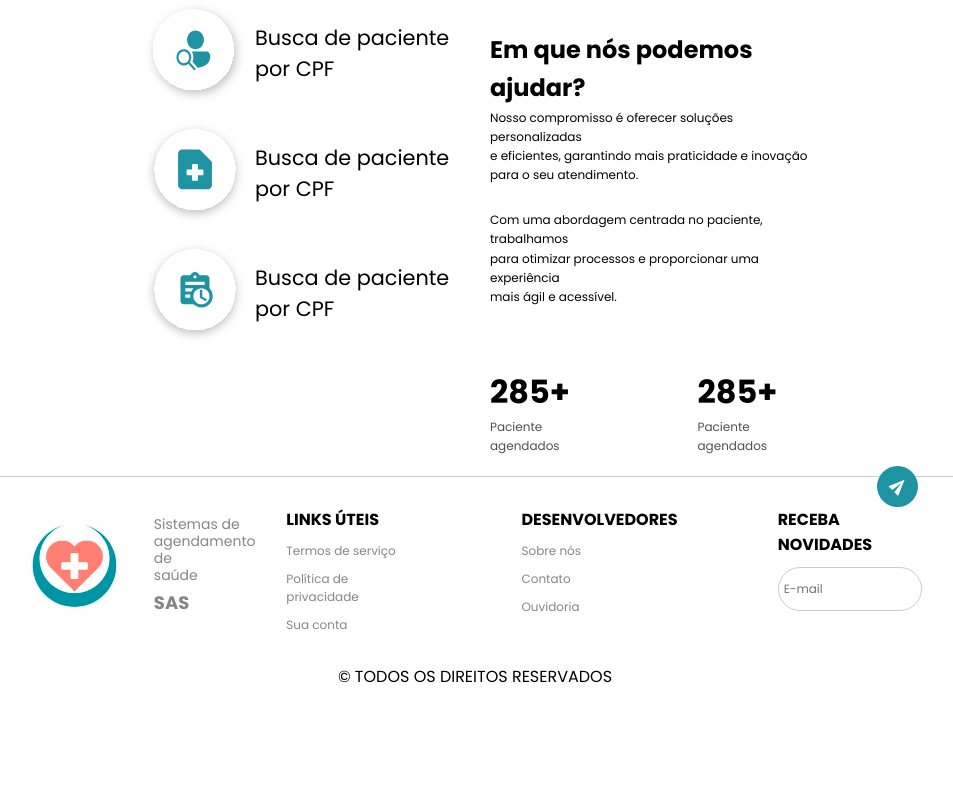
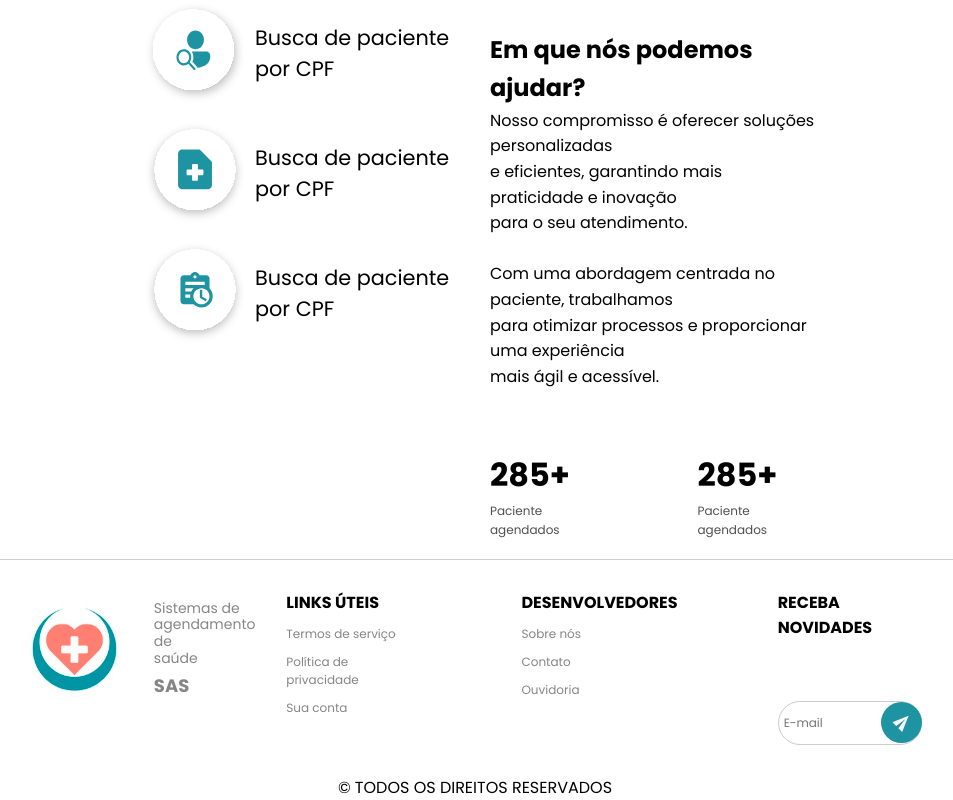
Before and after one commit to SAS-Organizacao/SAS-FrontEnd, a React (Vite) app in the folder SAS/: page / in a window 1280 px wide. Shown: the part 1217-2017 px from the top of the page, without its empty margins (165-1118 px from the left). Before the commit the page ends 1906 px from the top, so only its background shows below. Built offline with nearby package versions, Linux system fonts and the light colour scheme.

Commit message:
alteração no icone de pesquisa localizado no footer, atualização na tela de cadastro

```diff
--- a/SAS/src/components/Footer/footer.css
+++ b/SAS/src/components/Footer/footer.css
@@ -74,9 +74,10 @@
 }
 
 .footer-section img {
-  position: absolute;
-  bottom: -924.2px;
-  right: 197px;
+  position: relative;
+  bottom: -52.4px;
+  right: -102.9px;
+
 }
 
 .footer-down {
--- a/SAS/src/pages/Cadastro/cadastro.css
+++ b/SAS/src/pages/Cadastro/cadastro.css
@@ -111,7 +111,7 @@
     background-color: #125E67;
 }
 
-.checkbox-content {
+/* .checkbox-content {
     display: flex;
     align-items: center;
     gap: 30px;
@@ -126,4 +126,4 @@
     display: flex;
     color: #000;
     font-size: 12px;
-}
+}     */
```
